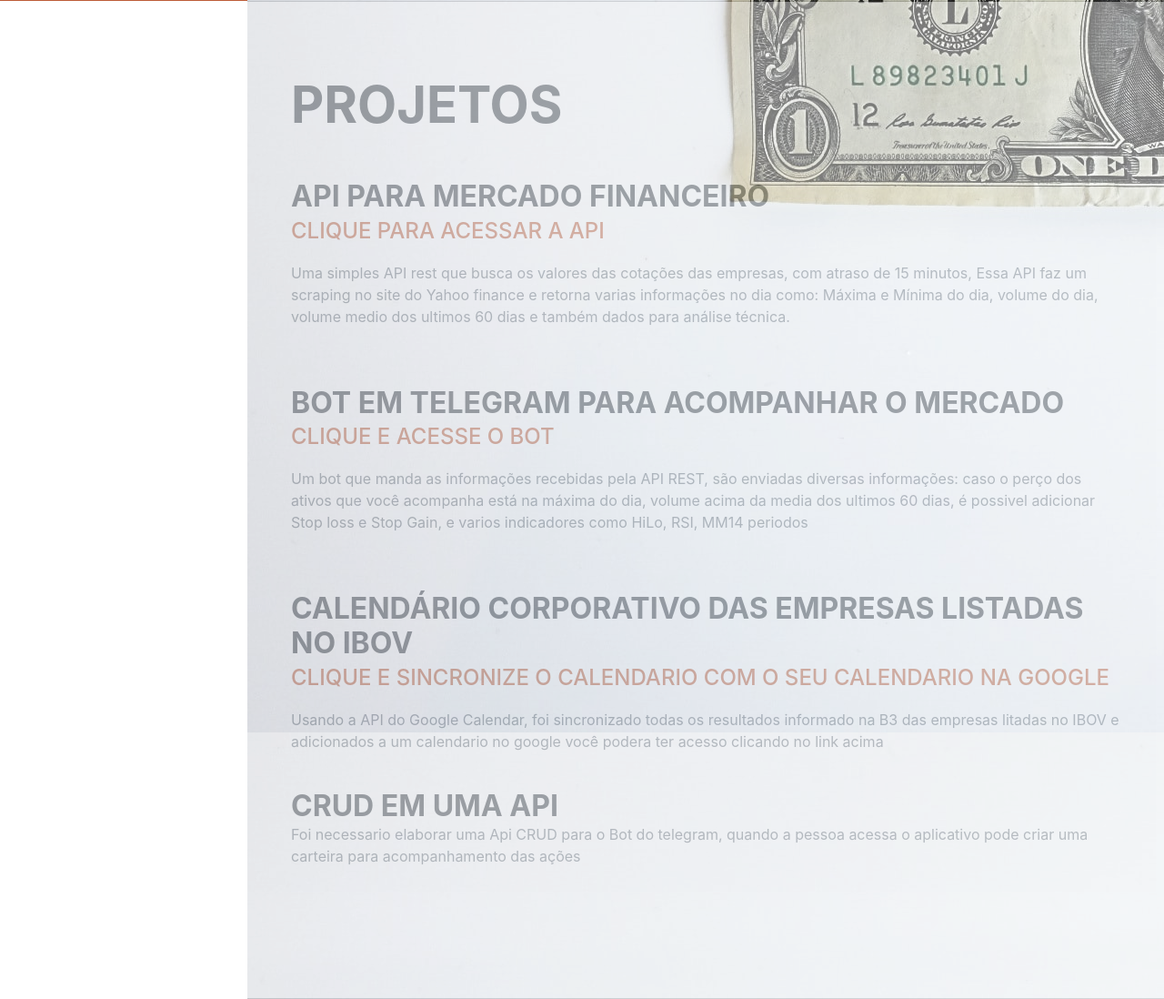
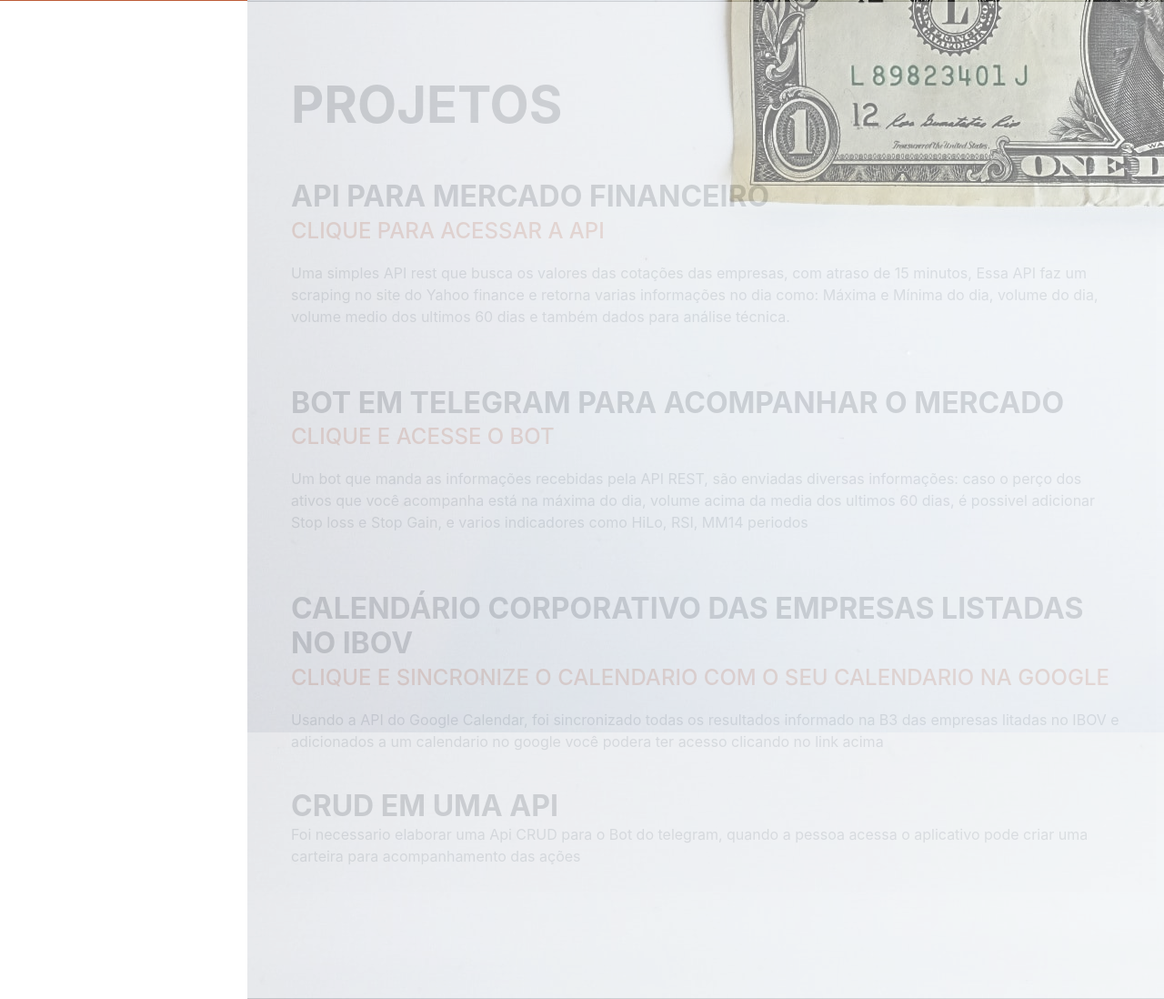
Before and after one commit to ribeirosaimon/portifolio_django, a Django app: page / in a window 1280 px wide. Shown: the part 799-1897 px from the top of the page at 91% size. Run offline with Django 3.2, Linux system fonts and the light colour scheme; some libraries are stand-ins or nearby versions; some web fonts are replaced.

Commit message:
Update home.html

```diff
--- a/theblog/templates/home.html
+++ b/theblog/templates/home.html
@@ -56,7 +56,7 @@
             <hr class="m-0" />
             <!-- Experience-->
             <section class="resume-section" id="experience" style="background-color: white; opacity:0.4">
-                <div class="resume-section-content">
+                <div class="resume-section-content" style="opacity:0.4">
                     <h2 class="mb-5">Projetos</h2>
                     <div class="d-flex flex-column flex-md-row justify-content-between mb-5">
                         <div class="flex-grow-1"  >
```
